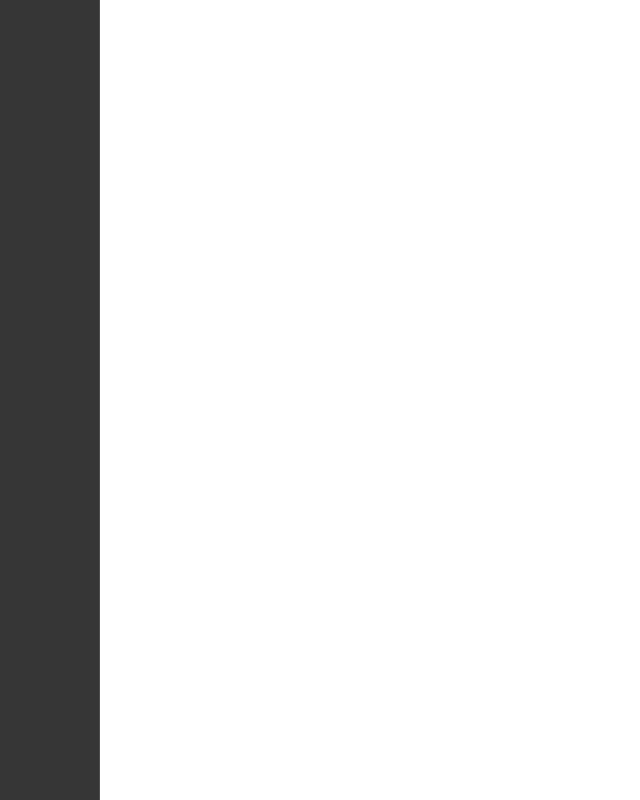
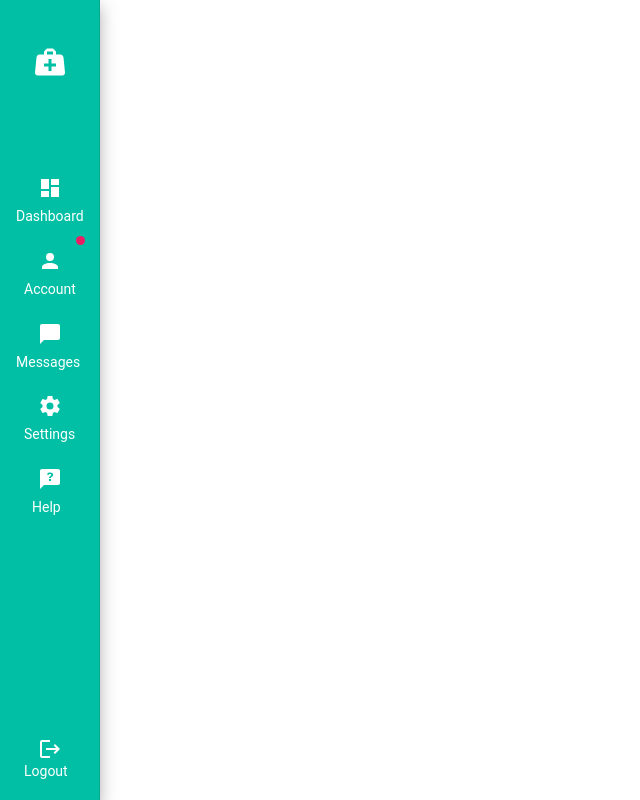
Before and after one commit to BL4CKM4G3/healthz, a Vue app: page / in a window 1280 px wide. Shown: the whole page, without its empty margins (0-640 px from the left). Built offline with nearby package versions, Linux system fonts and the light colour scheme.

Commit message:
feat: :sparkles: Improved Sidebar organism

```diff
--- a/src/components/Sidebar.vue
+++ b/src/components/Sidebar.vue
@@ -1,25 +1,103 @@
 <template>
   <v-navigation-drawer
     v-model="drawer"
-    dark
+    :color="colors.primary"
     app
     mini-variant
     mini-variant-width="100"
-    :class="$vuetify.theme.themes.dark.primary"
+    class="elevation-10"
   >
-
+    <v-col align-self="center">
+      <v-row align-content="center" justify="center">
+        <v-list flat>
+          <v-list-item class="mb-12 mt-6">
+            <v-list-item-content>
+              <v-icon class="mb-2" color="white" large>{{
+                icons.medical
+              }}</v-icon>
+            </v-list-item-content>
+          </v-list-item>
+        </v-list>
+        <v-list flat>
+          <v-list-item router to="/">
+            <v-list-item-content>
+              <v-icon class="mb-2" color="white">{{ icons.dashboard }}</v-icon>
+              <v-list-item-subtitle class="white--text"
+                >Dashboard</v-list-item-subtitle
+              >
+            </v-list-item-content>
+          </v-list-item>
+          <v-list-item router to="/">
+            <v-badge color="pink" dot overlap>
+              <v-list-item-content>
+                <v-icon class="mb-2" color="white">{{ icons.account }}</v-icon>
+                <v-list-item-subtitle class="white--text ml-2"
+                  >Account</v-list-item-subtitle
+                >
+              </v-list-item-content>
+            </v-badge>
+          </v-list-item>
+          <v-list-item router to="/">
+            <v-list-item-content>
+              <v-icon class="mb-2" color="white">{{ icons.message }}</v-icon>
+              <v-list-item-subtitle class="white--text"
+                >Messages</v-list-item-subtitle
+              >
+            </v-list-item-content>
+          </v-list-item>
+          <v-list-item router to="/">
+            <v-list-item-content>
+              <v-icon class="mb-2" color="white">{{ icons.settings }}</v-icon>
+              <v-list-item-subtitle class="white--text ml-2"
+                >Settings</v-list-item-subtitle
+              >
+            </v-list-item-content>
+          </v-list-item>
+          <v-list-item router to="/">
+            <v-list-item-content>
+              <v-icon class="mb-2" color="white">{{ icons.help }}</v-icon>
+              <v-list-item-subtitle class="white--text ml-4"
+                >Help</v-list-item-subtitle
+              >
+            </v-list-item-content>
+          </v-list-item>
+        </v-list>
+        <v-list style="position: absolute; bottom: 0;" flat>
+          <v-list-item router to="/">
+            <v-list-item-content>
+              <v-icon color="white">{{ icons.logout }}</v-icon>
+              <v-list-item-subtitle class="white--text ml-2">Logout</v-list-item-subtitle>
+            </v-list-item-content>
+          </v-list-item>
+        </v-list>
+      </v-row>
+    </v-col>
   </v-navigation-drawer>
 </template>
 
 <script>
+import * as Icons from "../constants/icons";
+import colors from "../constants/colors";
+
 export default {
   name: "Sidebar",
   data: () => ({
     drawer: true,
-  })
-}
+    icons: {
+      medical: Icons.ICON_MEDICAL,
+      dashboard: Icons.ICON_DASHBOARD,
+      account: Icons.ICON_ACCOUNT,
+      message: Icons.ICON_MESSAGE,
+      settings: Icons.ICON_SETTINGS,
+      help: Icons.ICON_HELP,
+      logout: Icons.ICON_LOGOUT
+    },
+    colors: {
+      primary: colors.light.primary,
+    },
+  }),
+};
 </script>
 
 <style>
-
 </style>
```
